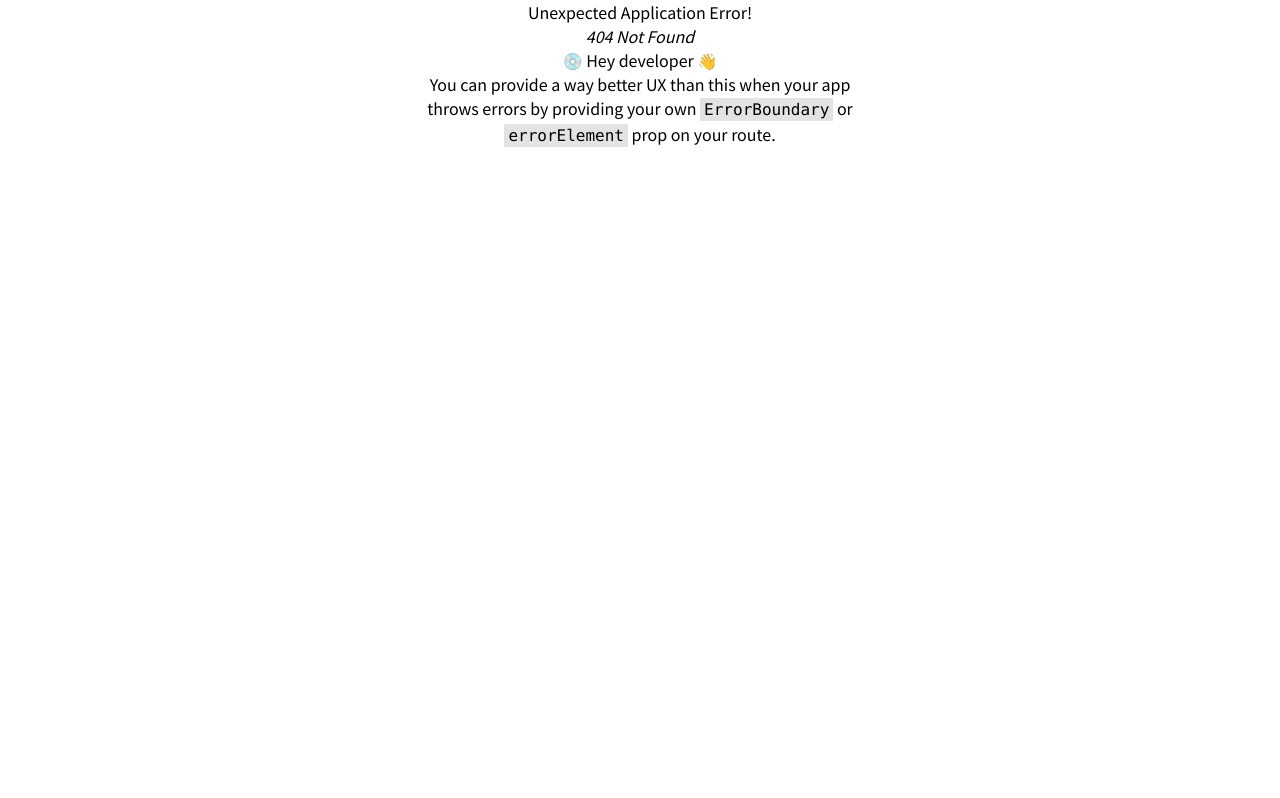
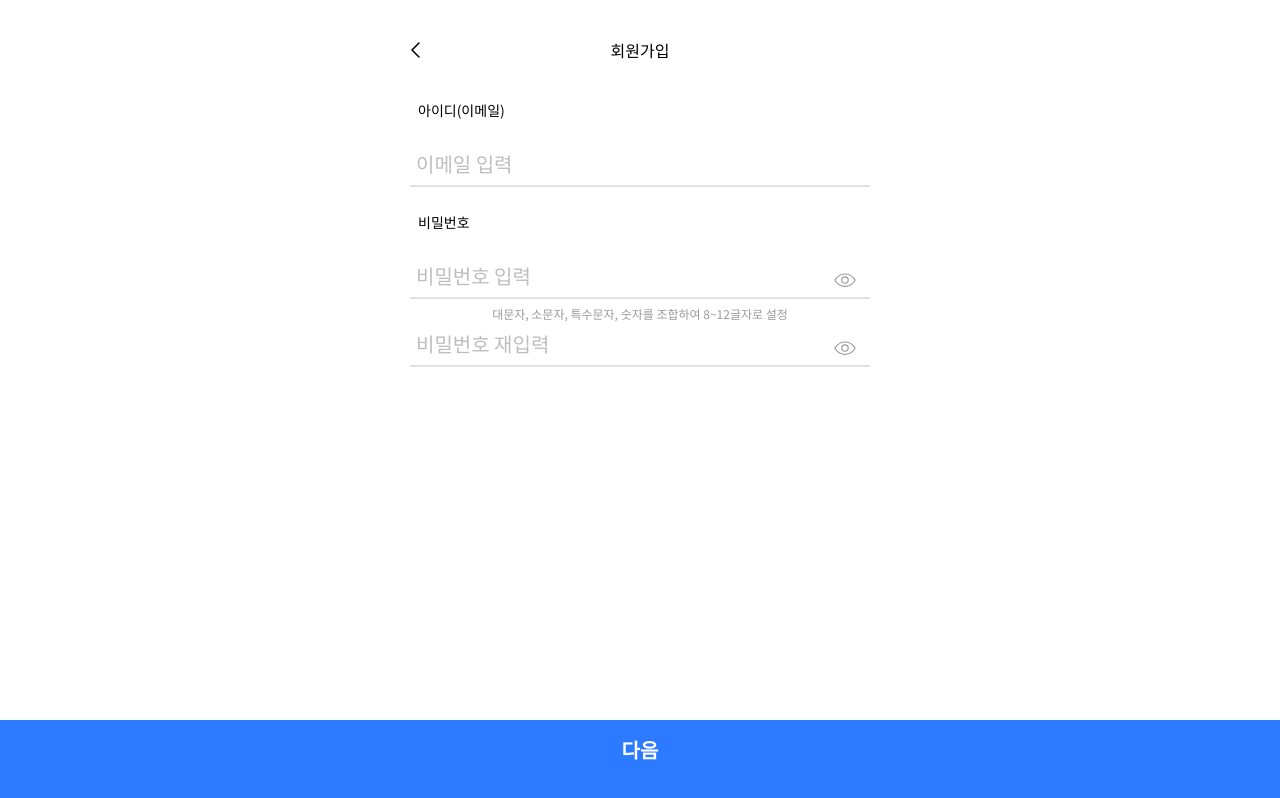
Before and after one commit to manu1307/bokduck-test-fe, a React (Vite) app: page /signup/info in a window 1280 px wide. Before the commit this address had no page. Built offline with nearby package versions, Linux system fonts and the light colour scheme.

Commit message:
feat : 회원가입 기본 ui 구현

```diff
--- a/src/pages/Login.tsx
+++ b/src/pages/Login.tsx
@@ -85,13 +85,13 @@ function Login() {
             pwInputType === "password" ? "tracking-[10px]" : ""
           } border-${
             isLoginError ? "red" : "[#BEBEBE]"
-          } p-3 outline-none placeholder:text-[#E2E2E2] placeholder:tracking-[0px] focus:border-blue focus:border-[2px]`}
+          } p-3 pr-[60px] outline-none placeholder:text-[#E2E2E2] placeholder:tracking-[0px] focus:border-blue focus:border-[2px]`}
           type={pwInputType}
           placeholder="비밀번호 입력"
           value={password}
           onChange={handlePassword}
         />
-        <button className="absolute right-[14px] top-[19px]" onClick={handlePasswordType}>
+        <button className="absolute right-[14px] top-[18px]" onClick={handlePasswordType}>
           <IconEye />
         </button>
       </div>
--- /dev/null
+++ b/src/pages/signup/RootSU.tsx
@@ -0,0 +1,23 @@
+import { Outlet } from "react-router-dom";
+import { ReactComponent as Arrow } from "../../assets/left-arrow.svg";
+
+function RootSU() {
+  const goBack = () => {
+    window.history.back();
+  };
+
+  return (
+    <>
+      <div className="h-[100px] flex items-center justify-center relative">
+        <button className="absolute left-0" onClick={goBack}>
+          <Arrow />
+        </button>
+        회원가입
+        <div></div>
+      </div>
+      <Outlet />
+    </>
+  );
+}
+
+export default RootSU;
--- /dev/null
+++ b/src/pages/signup/SignUp.tsx
@@ -0,0 +1,98 @@
+import { ChangeEvent, useState } from "react";
+import { ReactComponent as IconEye } from "../../assets/icon-eye.svg";
+
+function SignUp() {
+  const [id, setId] = useState<string>("");
+  const [password, setPassword] = useState<string>("");
+  const [passwordRe, setPasswordRe] = useState<string>("");
+  const [pwInputType, setPwInputType] = useState<"text" | "password">("password");
+  const [pwReInputType, setPwReInputType] = useState<"text" | "password">("password");
+  const inputOnblur = () => {};
+
+  const handleId = (event: ChangeEvent<HTMLInputElement>) => {
+    setId(() => {
+      return event.target.value;
+    });
+  };
+  const handlePassword = (event: ChangeEvent<HTMLInputElement>) => {
+    setPassword(() => {
+      return event.target.value;
+    });
+  };
+  const handlePasswordRe = (event: ChangeEvent<HTMLInputElement>) => {
+    setPasswordRe(() => {
+      return event.target.value;
+    });
+  };
+  const handlePasswordType = () => {
+    setPwInputType((prev) => {
+      if (prev === "text") return "password";
+      return "text";
+    });
+  };
+  const handlePasswordReType = () => {
+    setPwReInputType((prev) => {
+      if (prev === "text") return "password";
+      return "text";
+    });
+  };
+  return (
+    <div>
+      <div className="flex flex-col items-start" onBlur={inputOnblur}>
+        <div className="text-[14px] font-normal ml-[8px] mb-[22px]">아이디(이메일)</div>
+        <input
+          type="text"
+          className="w-full border-b-2 placeholder:text-[#BEBEBE] text-[20px] p-[6px] border-[#E2E2E2] focus:border-blue focus:outline-none"
+          placeholder="이메일 입력"
+          value={id}
+          onChange={handleId}
+        />
+      </div>
+
+      <div className="h-[25px]"></div>
+      <div className="flex flex-col items-start" onBlur={inputOnblur}>
+        <div className="text-[14px] font-normal ml-[8px] mb-[22px]">비밀번호</div>
+        <div className="relative w-full">
+          <input
+            className={`${
+              pwInputType === "password" ? "tracking-[10px]" : ""
+            } w-full border-b-2 text-[20px] p-[6px] pr-[60px] border-[#E2E2E2] focus:border-blue focus:outline-none  placeholder:text-[#BEBEBE] placeholder:tracking-[0]`}
+            type={pwInputType}
+            placeholder="비밀번호 입력"
+            value={password}
+            onChange={handlePassword}
+            maxLength={12}
+          />
+          <button className="absolute right-[14px] top-[18px]" onClick={handlePasswordType}>
+            <IconEye />
+          </button>
+        </div>
+        <div className="w-full flex mt-[6px] text-[12px] justify-center text-[#9A9A9A]">
+          대문자, 소문자, 특수문자, 숫자를 조합하여 8~12글자로 설정
+        </div>
+      </div>
+      <div>
+        <div className="relative w-full">
+          <input
+            className={`${
+              pwReInputType === "password" ? "tracking-[10px]" : ""
+            } w-full border-b-2 text-[20px] p-[6px] pr-[60px] border-[#E2E2E2] focus:border-blue focus:outline-none  placeholder:text-[#BEBEBE] placeholder:tracking-[0]`}
+            type={pwReInputType}
+            placeholder="비밀번호 재입력"
+            value={passwordRe}
+            onChange={handlePasswordRe}
+            maxLength={12}
+          />
+          <button className="absolute right-[14px] top-[18px]" onClick={handlePasswordReType}>
+            <IconEye />
+          </button>
+        </div>
+      </div>
+      <div className="absolute bottom-0 left-0 w-full h-[80px] flex items-center justify-center text-[20px] font-bold pb-5 text-white  bg-blue">
+        <button>다음</button>
+      </div>
+    </div>
+  );
+}
+
+export default SignUp;
```
Also changed, not shown: src/main.tsx (+7 -0 lines), src/assets/left-arrow.svg (added).
